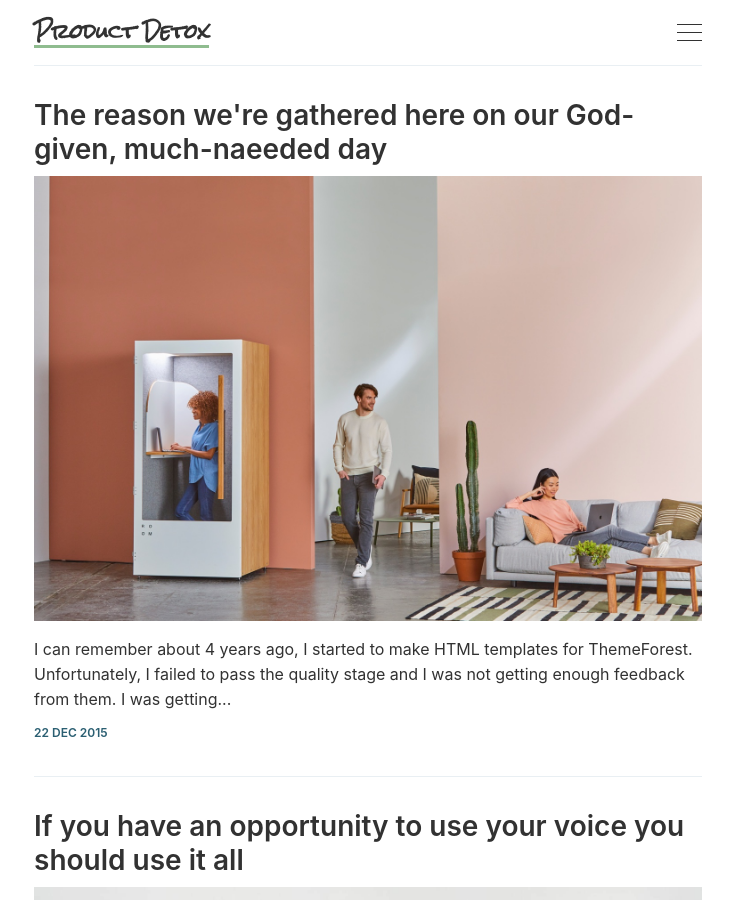
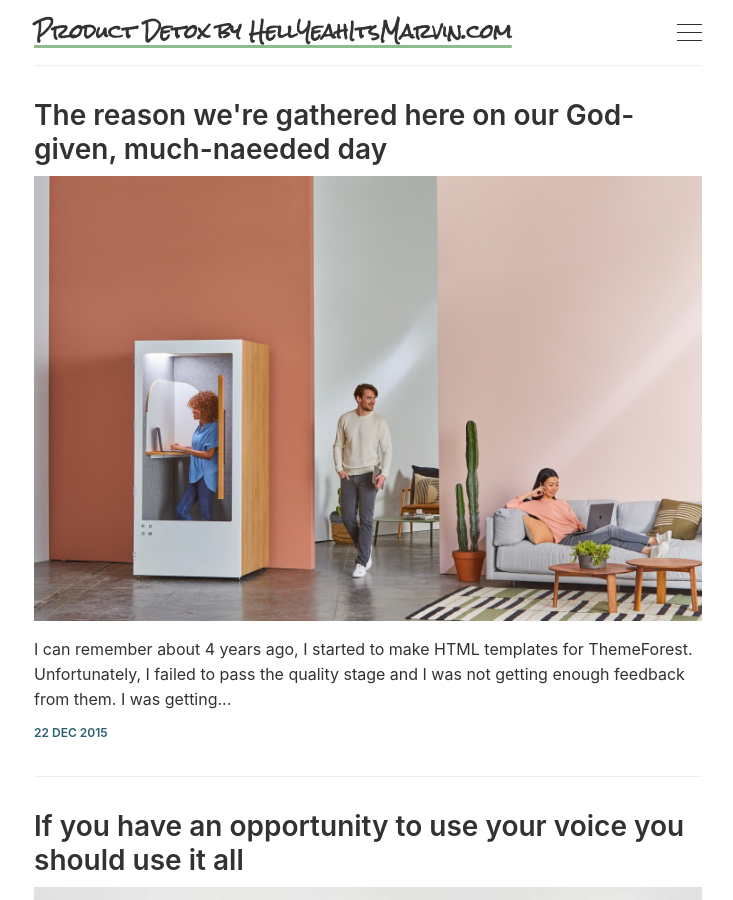
Before and after one commit to hellyeahitsmarvin/product-detox, a Jekyll site: the page built from index.html, in a window 1280 px wide and 900 px high. Shown: the whole window, without its empty margins (272-1005 px from the left). Built offline with Jekyll 4.4.1, drawn with Linux system fonts in a browser that asks for light colours; the list of posts is cut into pages by our own code.

Commit message:
Adjusted CNAME and config.yml

```diff
--- a/CNAME
+++ b/CNAME
@@ -1 +1 @@
-hellyeahitsmarvin.com
+product-detox.hellyeahitsmarvin.com
--- a/_config.yml
+++ b/_config.yml
@@ -6,11 +6,11 @@
 # 'jekyll serve'. If you change this file, please restart the server process.
 
 # Site settings
-title:       Product Detox
+title:       Product Detox by HellYeahItsMarvin.com
 email:       'heaven@hellyeahitsmarvin.com'
 description: 'Detox your product practice. A blog about intention, integrity and doing the right thing.'
-baseurl:     '/product-detox' # The subpath of your site, e.g. /blog - Important: Leading slash
-url:         'https://hellyeahitsmarvin.com' # The base hostname & protocol for your site without trailing slash
+baseurl:     '' # The subpath of your site, e.g. /blog - Important: Leading slash
+url:         'https://product-detox.hellyeahitsmarvin.com' # The base hostname & protocol for your site without trailing slash
 twitter:     ''
 github:      ''
 instagram:   ''
```
